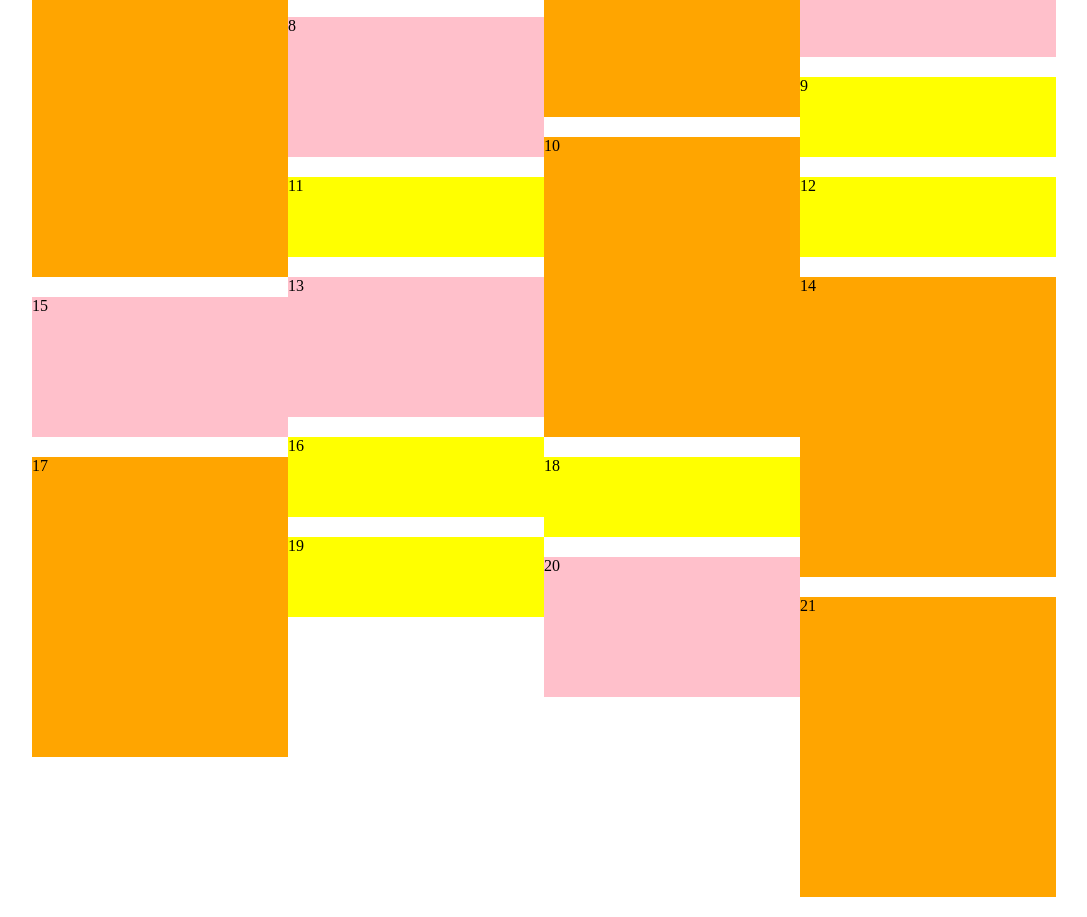
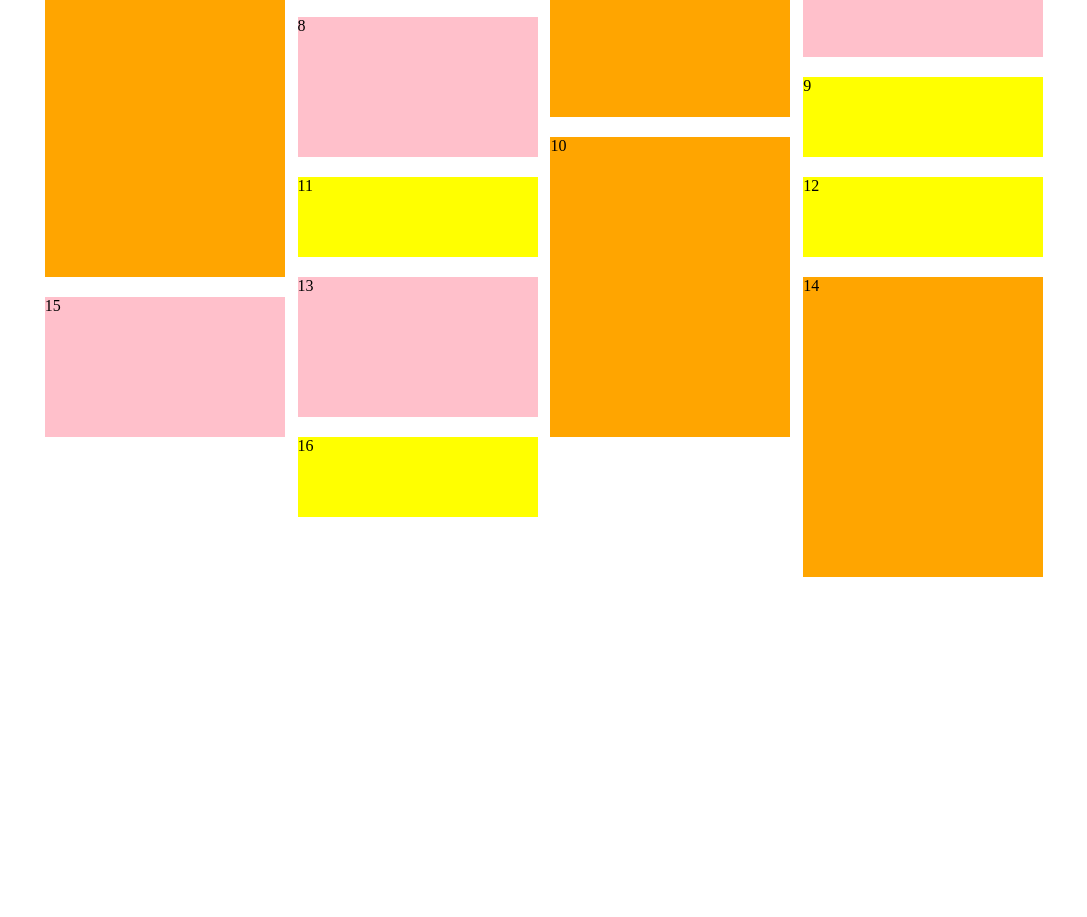
Before and after one commit to kavan-mevada/flex_masonry_pure_js, a plain HTML site: page index.html in a window 1280 px wide. Shown: the part 220-1137 px from the top of the page, without its empty margins (96-1183 px from the left). After the commit the page ends 817 px from the top, so only its background shows below. Drawn offline with Linux system fonts and the light colour scheme.

Commit message:
Add files via upload

```diff
--- a/flex_masonry.js
+++ b/flex_masonry.js
@@ -1,6 +1,7 @@
-flex_masonry = function () {
-  var element = document.querySelector(".masonry");
+flex_masonry = function (flex_ele) {
+  var element = document.querySelector(flex_ele);
   var gutter_h = 20;
+  //var gutter_v = 20;
 
   Array.max = function(array){
  	    return Math.max.apply(Math, array);
@@ -14,21 +15,28 @@ flex_masonry = function () {
       var child_e = document.querySelectorAll(".masonry")[0].children;
       var childInfo = childElementInfo(child_e[0]);
       var width = childInfo['width'];
-      console.log(width);
+      //console.log(width);
       var columns = childInfo['num'];
       column_matrix = initialRange(columns);
+
 
       for (var i = 0, len = child_e.length; i < len; i++) {
         var height = child_e[i].clientHeight;
         var col = 0;
         var addToCol = minIndex(column_matrix);
-        var leftPos = (addToCol*(childInfo['width']));
-        //var leftPos = Math.round((addToCol * width) * 10) / 10;
+        //console.log(addToCol);
+
+        console.log(childInfo['gutter_v']);
+
+        if(addToCol<0){var addToCol = 0;}
+        var leftPos = (((addToCol * width) * 10) / 10)+((childInfo['gutter_v'])*(addToCol+1));
+        if(leftPos<0){var leftPos = 0;}
 
 
         child_e[i].style.position = 'absolute';
         child_e[i].style.top = column_matrix[addToCol] + 'px';
-        child_e[i].style.left = leftPos + '%';
+        child_e[i].style.left = leftPos + 'px';
+        child_e[i].style.marginRight = childInfo['gutter_v'] + 'px';
 
         column_matrix[addToCol] = column_matrix[addToCol]+height+gutter_h;
       }
@@ -51,11 +59,17 @@ flex_masonry = function () {
   function childElementInfo(elem) {
  		var width_e = elem.offsetWidth;
  		var parentWidth = elem.parentElement.offsetWidth;
+
+    var num = Math.floor((parentWidth+1) / (width_e)); // Here +(gutter_v/2)
+    var gutter_v = (parentWidth-(width_e*num))/(num+1);
+    console.log(gutter_v);
  		return {
- 			'width' : (100 * (width_e / parentWidth)),
- 			'num'   : Math.round(parentWidth / width_e)
+ 			'width' : width_e,
+ 			'num'   : num,
+      'gutter_v' : gutter_v
  		};
  	}
+
 
   function initialRange(num) {
  		var arry = [];
--- a/index.html
+++ b/index.html
@@ -27,7 +27,8 @@ div {
 }
 
 .grid > div {
-  width: 25%;
+  width: 240px;
+  transition: all 0.5s;
 }
 
 .grid-item--a { height:  80px;background-color:yellow;}
@@ -58,15 +59,10 @@ div {
   <div class="grid-item grid-item--c">14</div>
   <div class="grid-item grid-item--b">15</div>
   <div class="grid-item grid-item--a">16</div>
-  <div class="grid-item grid-item--c">17</div>
-  <div class="grid-item grid-item--a">18</div>
-  <div class="grid-item grid-item--a">19</div>
-  <div class="grid-item grid-item--b">20</div>
-  <div class="grid-item grid-item--c">21</div>
 </div>
 <script src="flex_masonry.js"></script>
 <script>
-flex_masonry();
+flex_masonry(".masonry");
 </script>
 </body>
 </html>
```
